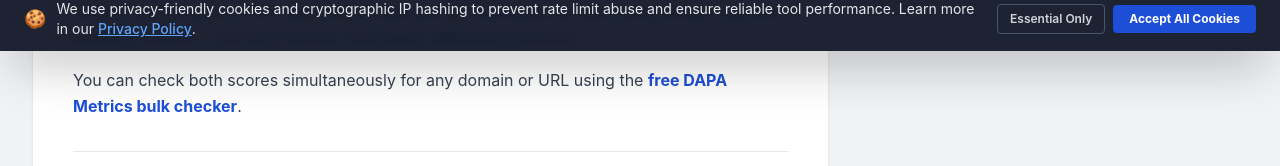
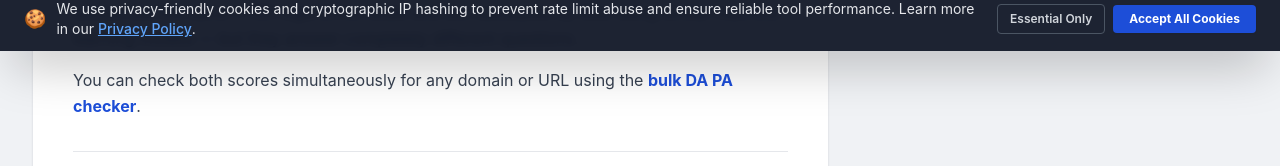
Before and after one commit to azhero911/DAPAchecker, a Next.js app: page /blog/domain-authority-vs-page-authority in a window 1280 px wide. Shown: the part 749-915 px from the top of the page. Built offline with nearby package versions, Linux system fonts and the light colour scheme; no server answers.

Commit message:
fix(seo): comprehensive on-page metadata, title tag, freshness schema, and author consistency

```diff
--- a/src/app/about/page.tsx
+++ b/src/app/about/page.tsx
@@ -55,7 +55,7 @@ export default function AboutPage() {
             </div>
             <div>
               <div className="flex flex-wrap items-center gap-3">
-                <h2 className="text-xl font-bold text-gray-900">Author &amp; Engineering Team</h2>
+                <h2 className="text-xl font-bold text-gray-900">DAPA Metrics Editorial &amp; Engineering Team</h2>
                 <span className="px-2.5 py-0.5 rounded-full bg-blue-100 text-[#1D4ED8] text-xs font-bold">
                   Lead Maintainer &amp; Developer
                 </span>
--- a/src/app/blog/category/[category]/page.tsx
+++ b/src/app/blog/category/[category]/page.tsx
@@ -162,7 +162,9 @@ export default async function CategoryPage({ params }: CategoryPageProps) {
                       {post.category}
                     </span>
                     <span>•</span>
-                    <span>{new Date(post.publishedAt).toLocaleDateString('en-US', { month: 'short', day: 'numeric', year: 'numeric' })}</span>
+                    <time dateTime={post.publishedAt}>
+                      {new Date(post.publishedAt).toLocaleDateString('en-US', { month: 'short', day: 'numeric', year: 'numeric' })}
+                    </time>
                     <span>•</span>
                     <span>{post.readTime}</span>
                   </div>
--- a/src/app/blog/page.tsx
+++ b/src/app/blog/page.tsx
@@ -97,8 +97,12 @@ export default function BlogIndexPage() {
                   >
                     {post.category}
                   </Link>
-                  <span className="text-gray-400 font-medium">
-                    {new Date(post.publishedAt).toLocaleDateString('en-US', { month: 'short', day: 'numeric', year: 'numeric' })} · {post.readTime}
+                  <span className="text-gray-500 font-medium flex items-center gap-1.5">
+                    <time dateTime={post.publishedAt}>
+                      {new Date(post.publishedAt).toLocaleDateString('en-US', { month: 'short', day: 'numeric', year: 'numeric' })}
+                    </time>
+                    <span>·</span>
+                    <span>{post.readTime}</span>
                   </span>
                 </div>
 
--- a/src/app/contact/page.tsx
+++ b/src/app/contact/page.tsx
@@ -147,7 +147,7 @@ export default function ContactPage() {
           <div className="grid grid-cols-1 sm:grid-cols-3 gap-4">
             <div>
               <span className="font-semibold text-gray-800 block">Lead Controller:</span>
-              <span>Author &amp; Operations Lead</span>
+              <span>Operations &amp; Compliance Lead</span>
               <span className="block text-xs text-gray-500">DAPA Metrics Editorial Team</span>
             </div>
             <div>
--- a/src/app/layout.tsx
+++ b/src/app/layout.tsx
@@ -10,12 +10,13 @@ const SITE_URL = process.env.NEXT_PUBLIC_SITE_URL || 'https://dapametrics.vercel
 export const metadata: Metadata = {
   metadataBase: new URL(SITE_URL),
   title: {
-    default: 'Free Bulk Domain & Page Authority Checker | DAPA Metrics',
+    default: 'Bulk DA PA Checker — Free Domain Authority Tool | DAPA Metrics',
     template: '%s | DAPA Metrics',
   },
   description:
-    'Check up to 10 domains for Domain Authority, Page Authority, Spam Score and Open PageRank. Free bulk SEO checker with CSV export.',
+    'Free bulk DA PA checker — analyze Domain Authority, Page Authority, Spam Score & Open PageRank for up to 10 domains instantly. No login required. CSV export included.',
   keywords: [
+    'bulk DA PA checker',
     'free bulk domain authority checker',
     'free bulk DA PA checker',
     'bulk domain authority checker',
@@ -26,8 +27,8 @@ export const metadata: Metadata = {
     'bulk Open PageRank checker',
     'domain authority vs page authority',
   ],
-  authors: [{ name: 'Author', url: `${SITE_URL}/about` }],
-  creator: 'Author',
+  authors: [{ name: 'DAPA Metrics Editorial Team', url: `${SITE_URL}/about` }],
+  creator: 'DAPA Metrics Editorial Team',
   publisher: 'DAPA Metrics',
   verification: {
     google: 'SlfwyzB-2CCD-w2QJozo4XGN8UTuGAWGHIhtfyd3DpA',
@@ -41,9 +42,9 @@ export const metadata: Metadata = {
     apple: '/favicon.svg',
   },
   openGraph: {
-    title: 'Free Bulk Domain & Page Authority Checker | DAPA Metrics',
+    title: 'Bulk DA PA Checker — Free Domain Authority Tool | DAPA Metrics',
     description:
-      'Check up to 10 domains for Domain Authority, Page Authority, Spam Score and Open PageRank. Free bulk SEO checker with CSV export.',
+      'Free bulk DA PA checker — analyze Domain Authority, Page Authority, Spam Score & Open PageRank for up to 10 domains instantly. No login required. CSV export included.',
     url: SITE_URL,
     siteName: 'DAPA Metrics',
     type: 'website',
@@ -53,27 +54,17 @@ export const metadata: Metadata = {
         url: `${SITE_URL}/og-image.svg`,
         width: 1200,
         height: 630,
-        alt: 'DAPA Metrics - Free Bulk Domain & Page Authority Checker',
+        alt: 'DAPA Metrics - Bulk DA PA Checker',
       },
     ],
   },
   twitter: {
     card: 'summary_large_image',
-    title: 'Free Bulk Domain & Page Authority Checker | DAPA Metrics',
+    title: 'Bulk DA PA Checker — Free Domain Authority Tool | DAPA Metrics',
     description:
-      'Check up to 10 domains for Domain Authority, Page Authority, Spam Score and Open PageRank. Free bulk SEO checker with CSV export.',
+      'Free bulk DA PA checker — analyze Domain Authority, Page Authority, Spam Score & Open PageRank for up to 10 domains instantly. No login required. CSV export included.',
     images: [`${SITE_URL}/og-image.svg`],
   },
-  ...(process.env.NEXT_PUBLIC_GOOGLE_SITE_VERIFICATION
-    ? {
-        verification: {
-          google: process.env.NEXT_PUBLIC_GOOGLE_SITE_VERIFICATION,
-          ...(process.env.NEXT_PUBLIC_BING_VERIFICATION
-            ? { other: { 'msvalidate.01': process.env.NEXT_PUBLIC_BING_VERIFICATION } }
-            : {}),
-        },
-      }
-    : {}),
 };
 
 export default function RootLayout({
--- a/src/app/page.tsx
+++ b/src/app/page.tsx
@@ -16,7 +16,7 @@ export default function HomePage() {
           <span>No account required</span>
         </div>
         <h1 className="text-2xl sm:text-[34px] font-bold text-gray-900 mb-3 leading-tight tracking-tight">
-          Free Bulk Domain &amp; Page Authority Checker
+          Free Bulk DA &amp; PA Checker — Domain Authority Tool
         </h1>
         <p className="text-lg text-gray-700 font-medium mb-2">
           Check multiple websites at once and compare important SEO authority metrics in one place.
```
Also changed, not shown: src/data/blogPosts.ts (+10 -10 lines).
